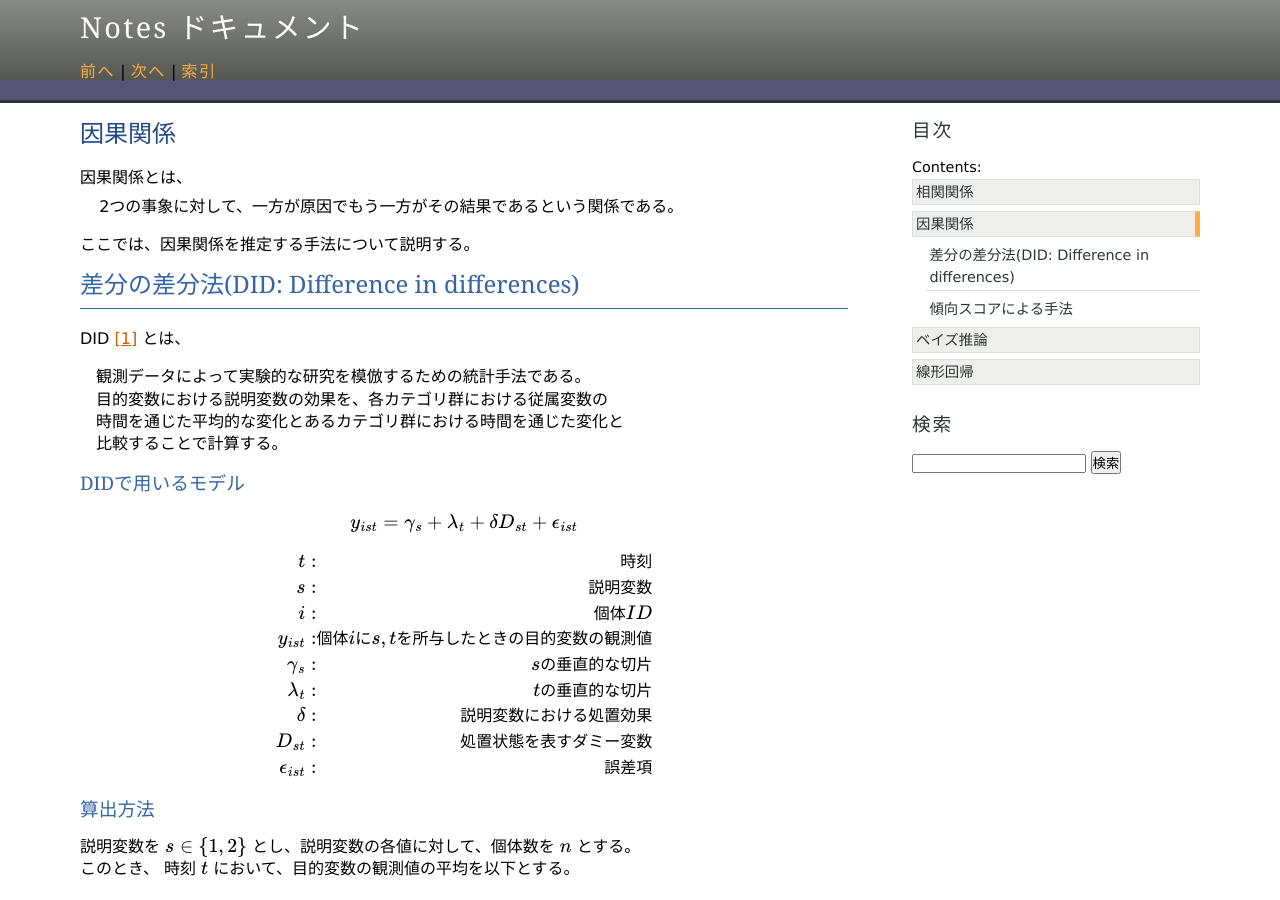
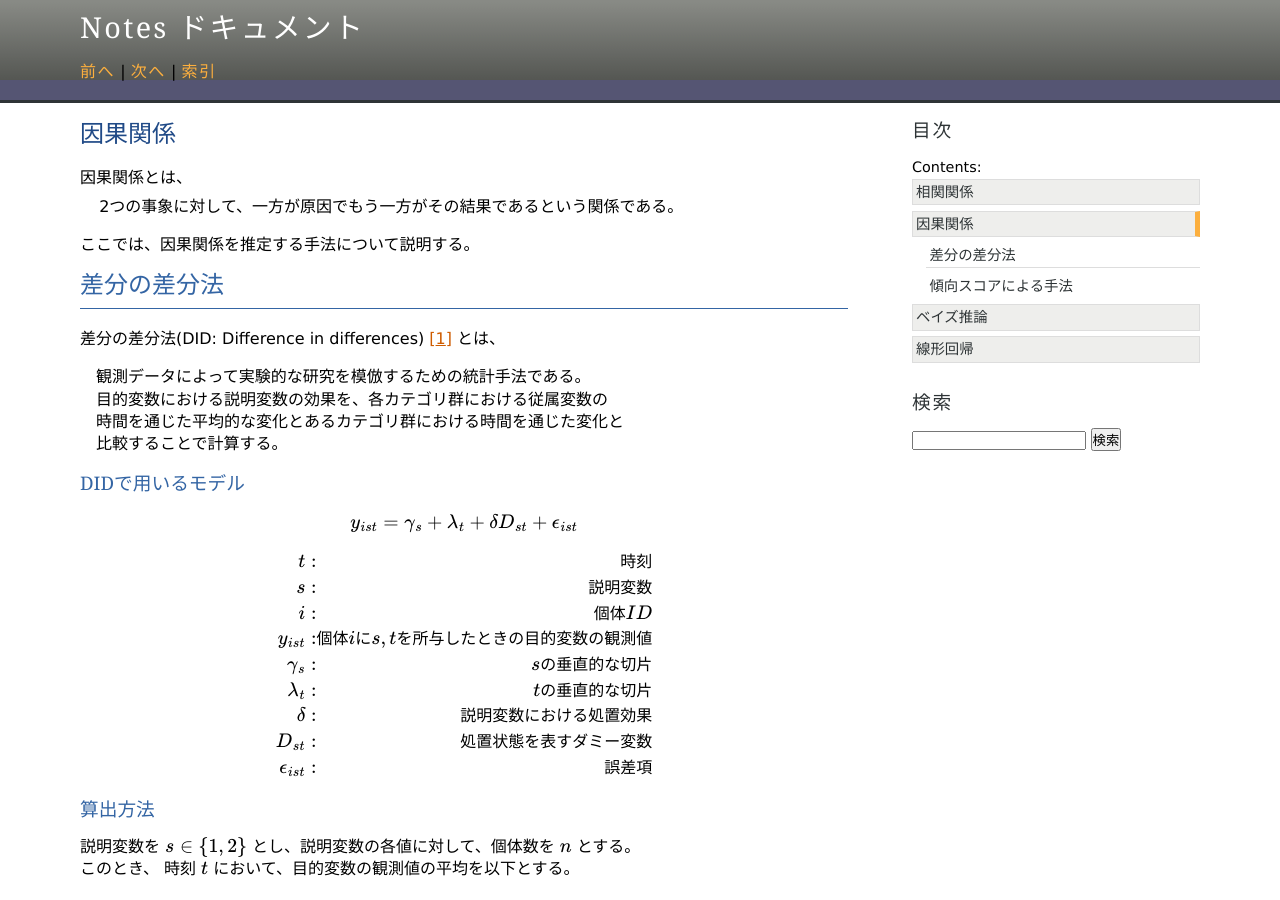
Before and after one commit to daring-board/Notes, a Sphinx documentation site: the page built from source/causal.rst, in a window 1280 px wide and 900 px high. Built offline with Sphinx 7.4.7, drawn with Linux system fonts in a browser that asks for light colours; some of the changed text lies outside the part shown.

Commit message:
タイトルの変更と参照の追加。

```diff
--- a/source/causal.rst
+++ b/source/causal.rst
@@ -17,10 +17,10 @@
 
 ここでは、因果関係を推定する手法について説明する。
 
-差分の差分法(DID: Difference in differences)
+差分の差分法
 ^^^^^^^^^^^^^^^^^^^^^^^^^^^^^^^^^^^^^^^^^^^^^^^^^^^^^^
 
-DID [#]_ とは、
+差分の差分法(DID: Difference in differences) [#]_ とは、
 
  | 観測データによって実験的な研究を模倣するための統計手法である。
  | 目的変数における説明変数の効果を、各カテゴリ群における従属変数の
@@ -101,7 +101,7 @@ DIDで用いるモデル
   | 定義文には明記しなかったが、 :math:`c_i` は共変量ベクトルで、説明変数にも目的変数にも影響を与えていると
   | 仮定されるような変数群である。因果効果はこの共変量ベクトルが得られている条件下で与えられる値ということに注意しておく必要がある。
 
-傾向スコアとは
+傾向スコア [#]_ とは
 ~~~~~~~~~~~~~~~~~~~~~~~~~~
 観測した共変量が与えられている条件の下で、説明変数の観測値が
 得られる条件付き確率を傾向スコアという。
```
Also changed, not shown: other parts of source/causal.rst (+1 -0 lines).
